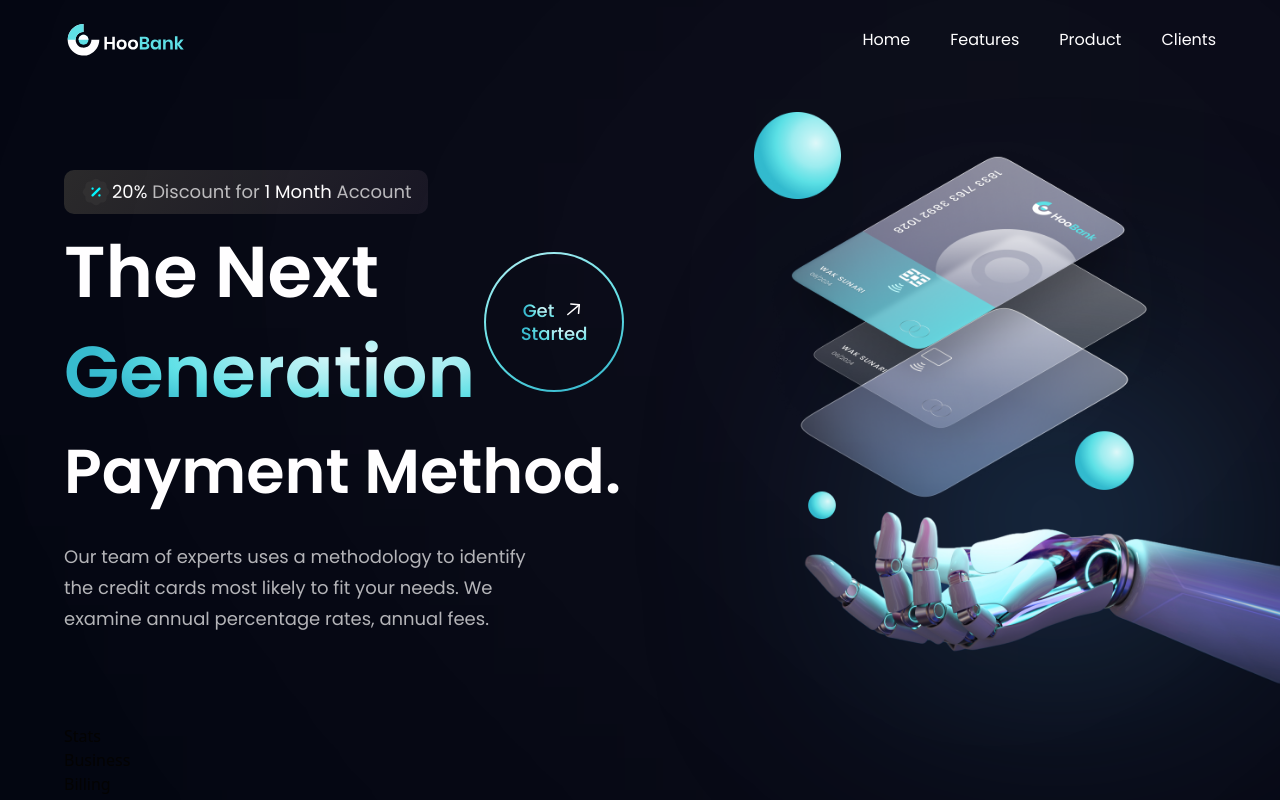
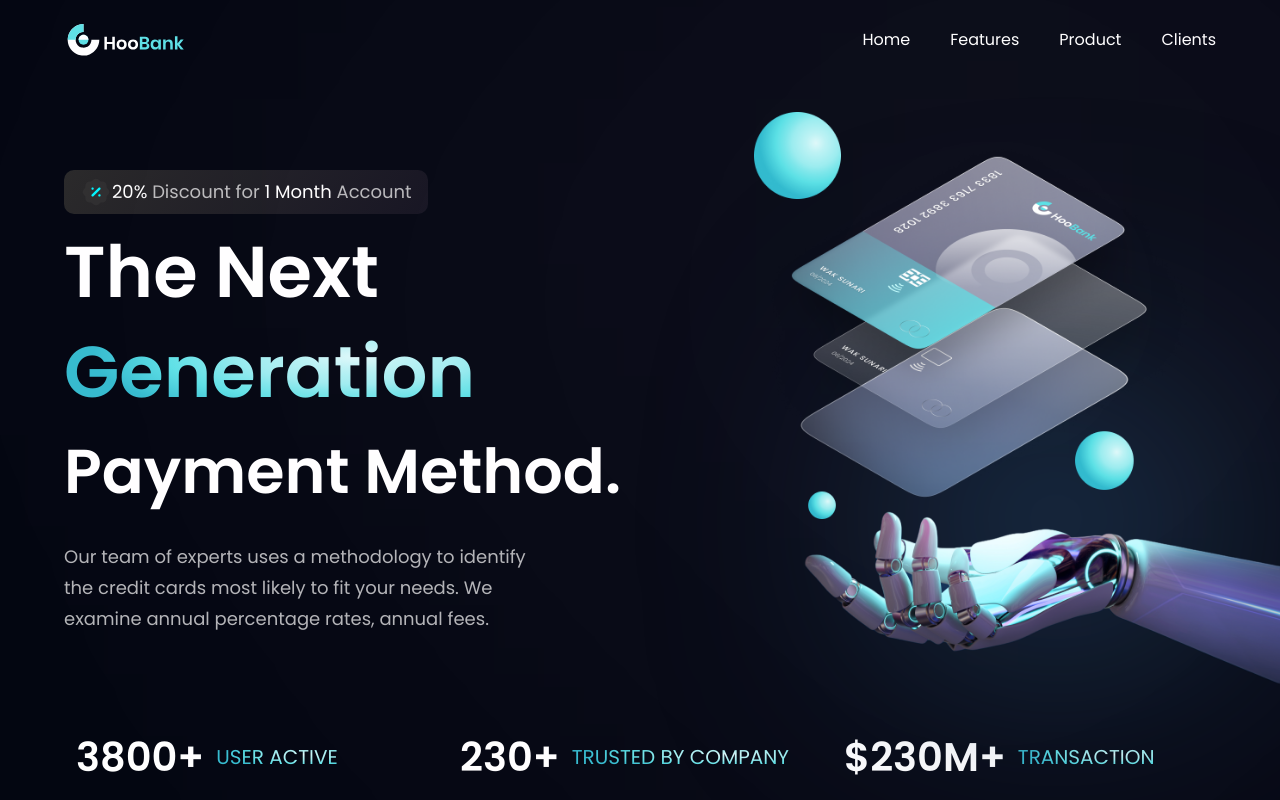
Before and after one commit to ashishsaurav24/modern_bank_app, a React (Vite) app in the folder modern_bank_project/: page / in a window 1280 px wide. Shown: the top 800 px of the page. Built offline with nearby package versions, Linux system fonts and the light colour scheme.

Commit message:
added stats component

```diff
--- a/modern_bank_project/src/Components/Hero.jsx
+++ b/modern_bank_project/src/Components/Hero.jsx
@@ -25,7 +25,6 @@
             <span className="text-gradient">Generation</span>{" "}
           </h1>
           <div className="ss:flex hidden md:mr-4 mr-0">
-            <GetStarted />
           </div>
         </div>
         <h1 className="font-poppins font-semibold ss:text-[62px] text-[52px] text-white ss:leading-[100px] leading-[75px] w-full">
--- a/modern_bank_project/src/Components/Stats.jsx
+++ b/modern_bank_project/src/Components/Stats.jsx
@@ -1,8 +1,17 @@
 import React from 'react'
+import { stats } from '../constants'
+import styles from '../style'
 
 const Stats = () => {
   return (
-    <div>Stats</div>
+    <section className={`${styles.flexCenter} flex-row flex-wrap sm:mb-20 mb-6`}>
+      {stats.map((stat)=> (
+        <div key={stat.id} className={`flex-1 flex justify-start items-center flex-row m-3 `}>
+          <h4 className='font-poppins font-semibold xs:text-[40px] text-[30px] text-white xs:leading[53px] leading-[43px]'>{stat.value}</h4>
+          <p className='font-poppins font-normal xs:text-[20px] text-[15px] text-gradient xs:leading[26px] leading-[21px] uppercase ml-3'>{stat.title}</p>
+        </div>
+      ))}
+    </section>
   )
 }
 
```
